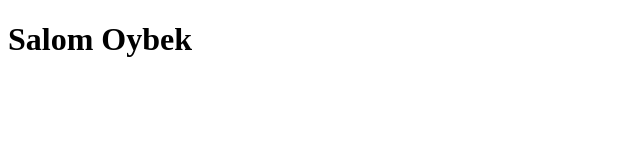
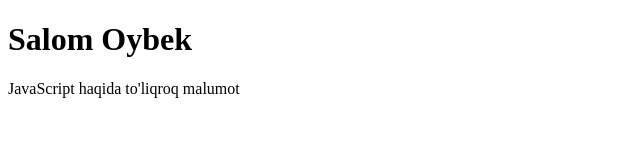
Before and after one commit to ORaxmatov/CodeJs, a plain HTML site: page index.html in a window 1280 px wide. Shown: the whole page, without its empty margins (0-640 px from the left). Drawn offline with Linux system fonts and the light colour scheme.

Commit message:
Yangi tag qo'shdim

```diff
--- a/index.html
+++ b/index.html
@@ -7,7 +7,9 @@
 </head>
 <body>
   <h1>Salom Oybek</h1>
+  <p>JavaScript haqida to'liqroq malumot
 
+  </p>
   <script src="./js/script.js"></script>
 </body>
 </html>
```
